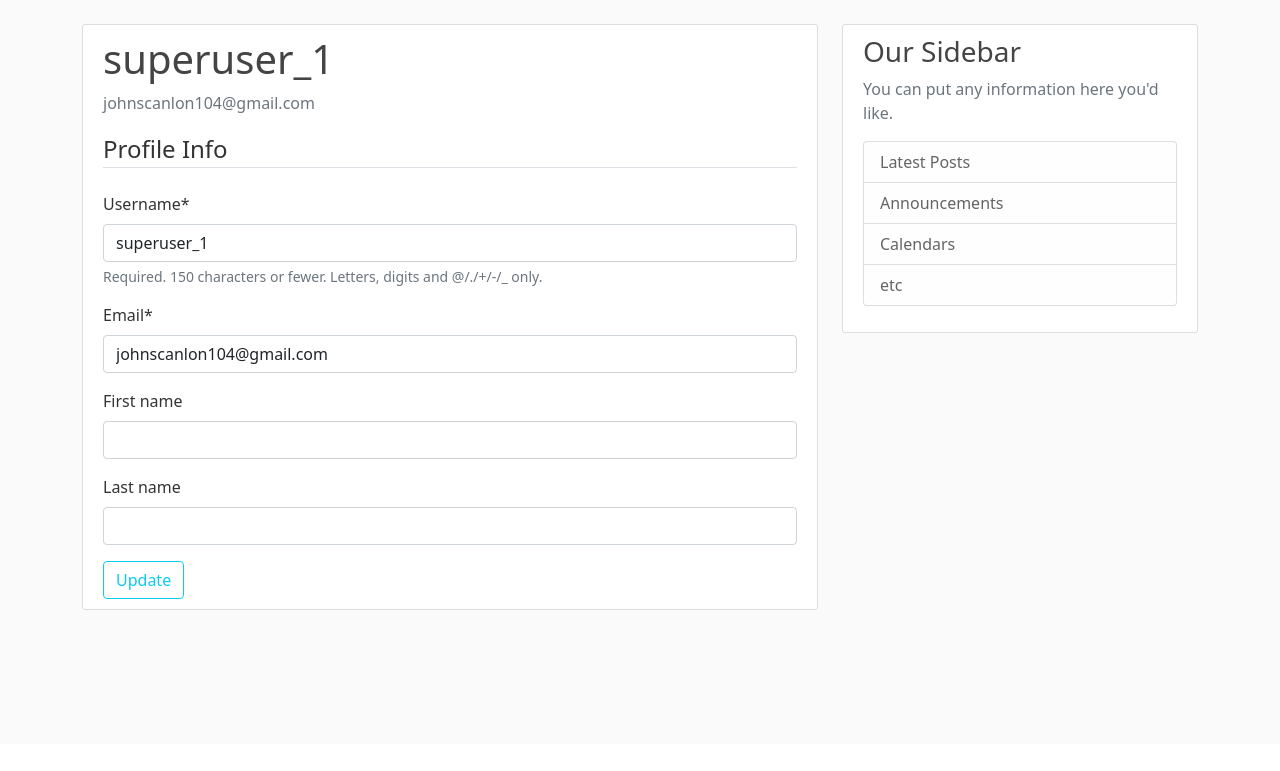
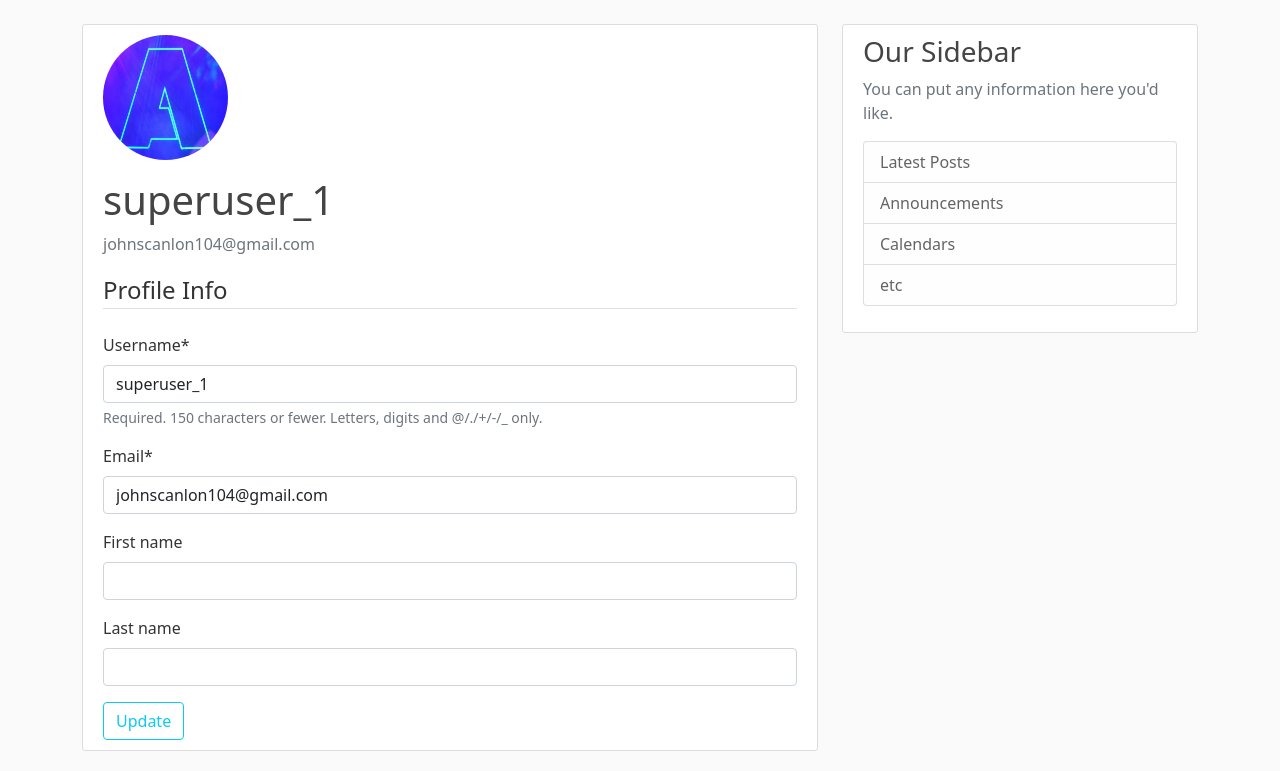
Before and after one commit to djonskanlyn/FrameworksAssignment, a Django app: page /profile/ in a window 1280 px wide. Shown: the part 56-827 px from the top of the page. Before the commit the page ends 666 px from the top, so only its background shows below. Run offline with Django 5.2, Linux system fonts and the light colour scheme; a user stored in the database is signed in; data comes from the database, SQL or seed files in the repository; some libraries are stand-ins or nearby versions.

Commit message:
05 Tuesday

```diff
--- a/frameworks_project/frameworks_project_users/templates/users/profile.html
+++ b/frameworks_project/frameworks_project_users/templates/users/profile.html
@@ -3,7 +3,7 @@
 {% block content %}
     <div class="content-section">
         <div class="media">
-            <!-- <img class="rounded-circle account-img" src="{{ user.profile.image.url }}"> -->
+            <img class="rounded-circle account-img" src="{{ user.profile.image.url }}">
             <div class="media-body">
                 <h2 class="account-heading">{{ user.username }}</h2>
                 <p class="text-secondary">{{ user.email }}</p>
```
